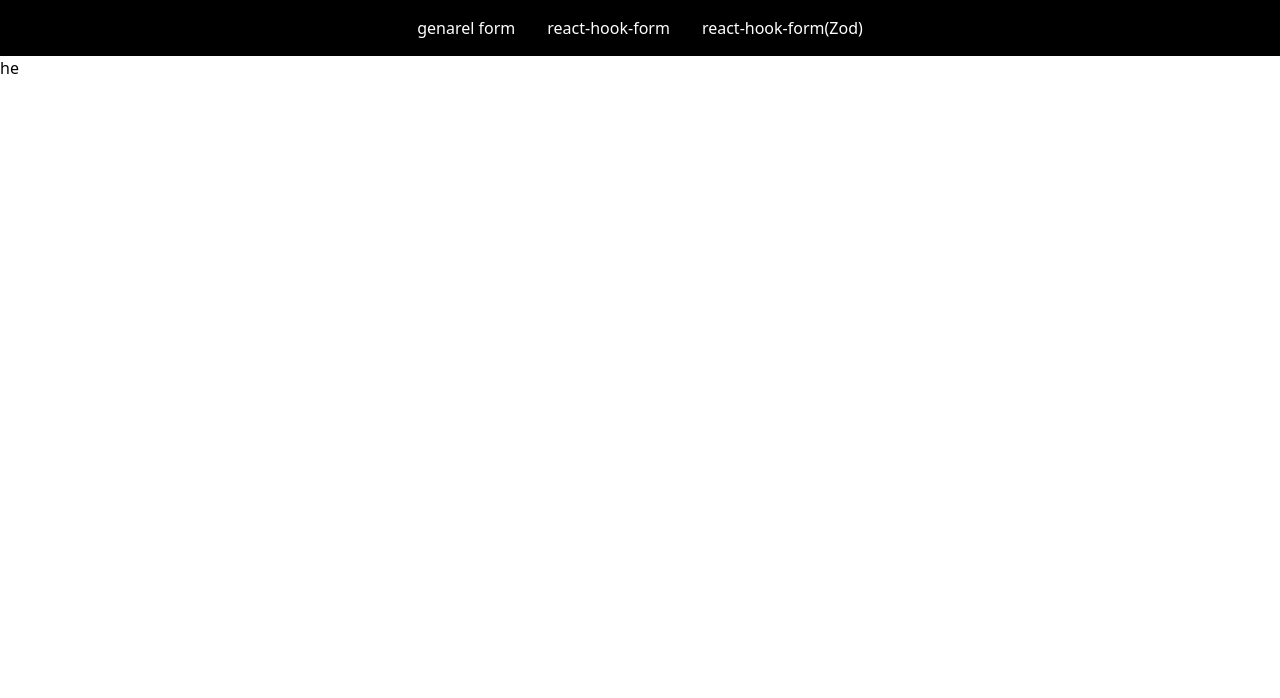
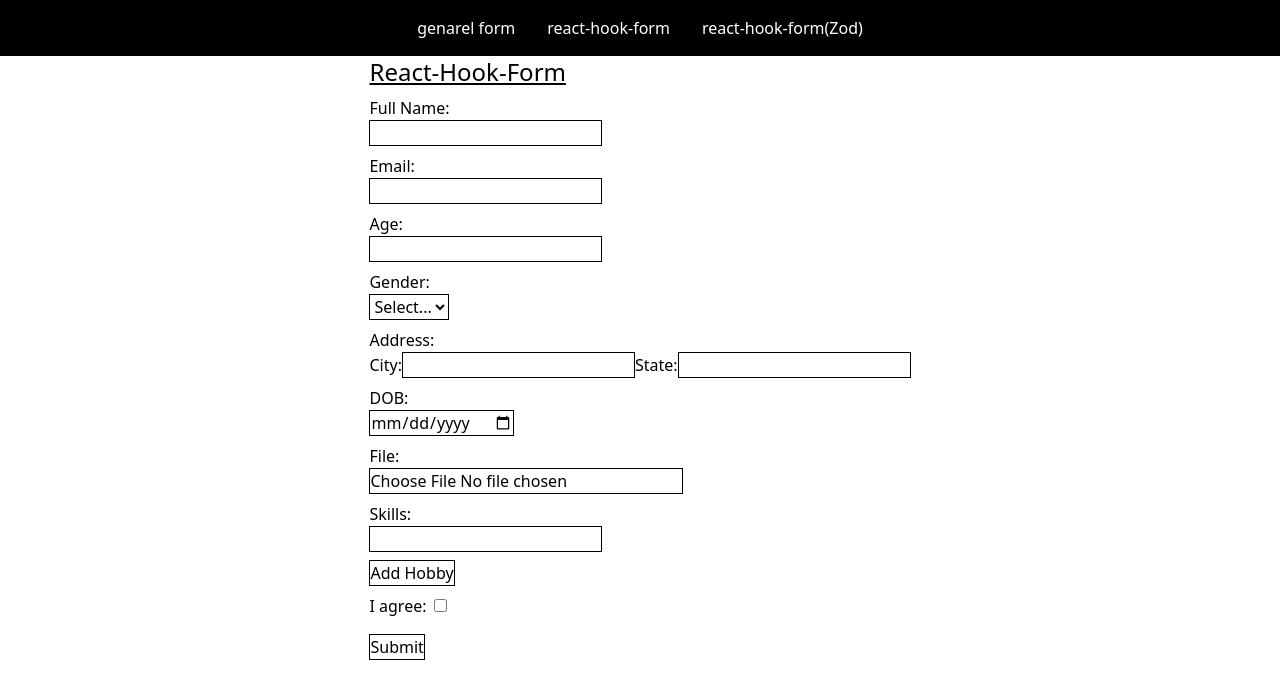
Before and after one commit to haqueaminul10/React-hook-form, a Next.js app: page /react-hook-form in a window 1280 px wide. Shown: the top 698 px of the page. Built offline with nearby package versions, Linux system fonts and the light colour scheme.

Commit message:
react-hook-form component done

```diff
--- a/src/components/navbar/navbar,.tsx
+++ b/src/components/navbar/navbar,.tsx
@@ -4,11 +4,16 @@
   return (
     <>
       <div className='flex justify-center items-center gap-8 bg-black text-white p-4'>
-        <div>genarel form</div>
-        <div onClick={() => router.push('/react-hook-form')}>
+        <div className='cursor-pointer' onClick={() => router.push('/')}>
+          genarel form
+        </div>
+        <div
+          onClick={() => router.push('/react-hook-form')}
+          className='cursor-pointer'
+        >
           react-hook-form
         </div>
-        <div>react-hook-form(Zod)</div>
+        <div className='cursor-pointer'>react-hook-form(Zod)</div>
       </div>
     </>
   );
--- a/src/components/react-hook-form/react-hook-form.tsx
+++ /dev/null
@@ -1,4 +0,0 @@
-const ReactHookForm = () => {
-  return <div>he</div>;
-};
-export default ReactHookForm;
--- a/src/pages/react-hook-form/index.tsx
+++ b/src/pages/react-hook-form/index.tsx
@@ -1,10 +1,265 @@
-import ReactHookForm1 from '@/components/react-hook-form/react-hook-form';
+import { useForm, SubmitHandler, useFieldArray } from 'react-hook-form';
+
+interface Skill {
+  name: string;
+}
+interface formData {
+  fullName: string;
+  email: string;
+  age: number;
+  gender: string;
+  address: {
+    city: string;
+    state: string;
+  };
+  dob: Date;
+  file: string;
+  skills: Skill[];
+  agree: Boolean;
+}
 
 const ReactHookForm = () => {
+  const {
+    register,
+    handleSubmit,
+    watch,
+    formState: { errors },
+    control,
+  } = useForm<formData>({
+    defaultValues: {
+      fullName: '',
+      email: '',
+      age: undefined,
+      gender: '',
+      address: { city: '', state: '' },
+      dob: new Date(),
+      file: '',
+      skills: [{ name: '' }],
+      agree: false,
+    },
+  });
+
+  const { fields, append, remove } = useFieldArray({
+    control,
+    name: 'skills',
+  });
+
+  const onSubmit: SubmitHandler<formData> = (data) => {
+    try {
+      console.log(`📌 ~ ReactHookForm ~ data:`, data);
+    } catch (err) {
+      console.log(`📌 ~ ReactHookForm ~ err:`, err);
+    }
+  };
+
+  console.log(watch('fullName'));
+
   return (
-    <>
-      <ReactHookForm1 />
-    </>
+    <div className='flex justify-center'>
+      <div>
+        <h2 className='text-2xl underline'>React-Hook-Form</h2>
+        <form onSubmit={handleSubmit(onSubmit)}>
+          <section className='mt-2'>
+            <div>
+              <label>Full Name:</label>
+            </div>
+            <div>
+              <input
+                type='text'
+                className='border border-black'
+                {...register('fullName', { required: 'Full Name is required' })}
+              />
+              {errors.fullName && (
+                <p className='text-red-500'>{errors.fullName.message}</p>
+              )}
+            </div>
+          </section>
+
+          <section className='mt-2'>
+            <div>
+              <label>Email:</label>
+            </div>
+            <div>
+              <input
+                type='email'
+                className='border border-black'
+                {...register('email', {
+                  required: 'Email is required',
+                  pattern: {
+                    value: /^\S+@\S+$/i,
+                    message: 'Invalid email address',
+                  },
+                })}
+              />
+              {errors.email && (
+                <p className='text-red-500'>{errors.email.message}</p>
+              )}
+            </div>
+          </section>
+
+          <section className='mt-2'>
+            <div>
+              <label>Age:</label>
+            </div>
+            <div>
+              <input
+                type='number'
+                className='border border-black'
+                {...register('age', {
+                  required: 'Age is required',
+                  min: { value: 1, message: 'Age must be greater than 0' },
+                  valueAsNumber: true,
+                })}
+              />
+              {errors.age && (
+                <p className='text-red-500'>{errors.age.message}</p>
+              )}
+            </div>
+          </section>
+
+          <section className='mt-2'>
+            <div>
+              <label htmlFor='gender'>Gender:</label>
+            </div>
+            <div>
+              <select
+                id='gender'
+                className='border border-black'
+                {...register('gender', { required: 'Gender is required' })}
+              >
+                <option value=''>Select...</option>
+
+                <option value='male'>Male</option>
+                <option value='female'>Female</option>
+                <option value='others'>Others</option>
+              </select>
+              {errors.gender && (
+                <p className='text-red-500'>{errors.gender.message}</p>
+              )}
+            </div>
+          </section>
+
+          <section className='mt-2'>
+            <div>
+              <label htmlFor='address'>Address:</label>
+            </div>
+
+            <div>
+              <label>City:</label>
+              <input
+                type='text'
+                className='border border-black'
+                {...register('address.city', { required: 'City is required' })}
+              />
+              {errors.address?.city && (
+                <p className='text-red-500'>{errors.address.city.message}</p>
+              )}
+              <label>State:</label>
+              <input
+                type='text'
+                className='border border-black'
+                {...register('address.state', {
+                  required: 'state is required',
+                })}
+              />
+              {errors.address?.state && (
+                <p className='text-red-500'>{errors.address.state.message}</p>
+              )}
+            </div>
+          </section>
+
+          <section className='mt-2'>
+            <div>
+              <label>DOB:</label>
+            </div>
+            <div>
+              <input
+                type='date'
+                className='border border-black'
+                {...register('dob', { required: 'DOB is required' })}
+              />
+              {errors.dob && (
+                <p className='text-red-500 '>{errors.dob.message}</p>
+              )}
+            </div>
+          </section>
+
+          <section className='mt-2'>
+            <div>
+              <label>File:</label>
+            </div>
+            <div>
+              <input
+                type='file'
+                className='border border-black'
+                {...register('file', { required: 'File need to uploaded' })}
+              />
+              {errors.file && (
+                <p className='text-red-500 text-sm'>{errors.file.message}</p>
+              )}
+            </div>
+          </section>
+
+          <section className='mt-2'>
+            <div>
+              <label htmlFor='skill'>Skills:</label>
+
+              {fields.map((item, index) => (
+                <div key={item.id} className='flex items-center'>
+                  <input
+                    type='text'
+                    className='border border-black'
+                    {...register(`skills.${index}.name`, {
+                      required: 'skill is required',
+                    })}
+                  />
+
+                  {errors.skills?.[index]?.name && (
+                    <p style={{ color: 'orangered' }}>
+                      {errors.skills[index].name.message}
+                    </p>
+                  )}
+
+                  {fields.length > 1 && (
+                    <button
+                      type='button'
+                      className='ml-2 border border-black'
+                      onClick={() => remove(index)}
+                    >
+                      Remove Skill
+                    </button>
+                  )}
+                </div>
+              ))}
+              <button
+                type='button'
+                className='border border-black mt-2'
+                onClick={() => append({ name: '' })}
+              >
+                Add Hobby
+              </button>
+            </div>
+          </section>
+
+          <section className='mt-2'>
+            <label className='mr-2'>I agree:</label>
+            <input
+              type='checkbox'
+              id='agree'
+              {...register('agree', { required: 'Do you agree' })}
+            />
+            {errors.agree && (
+              <p className='text-red-500 text-sm'>{errors.agree.message}</p>
+            )}
+          </section>
+
+          <button type='submit' className='border border-black mt-4'>
+            Submit
+          </button>
+        </form>
+      </div>
+    </div>
   );
 };
+
 export default ReactHookForm;
```
